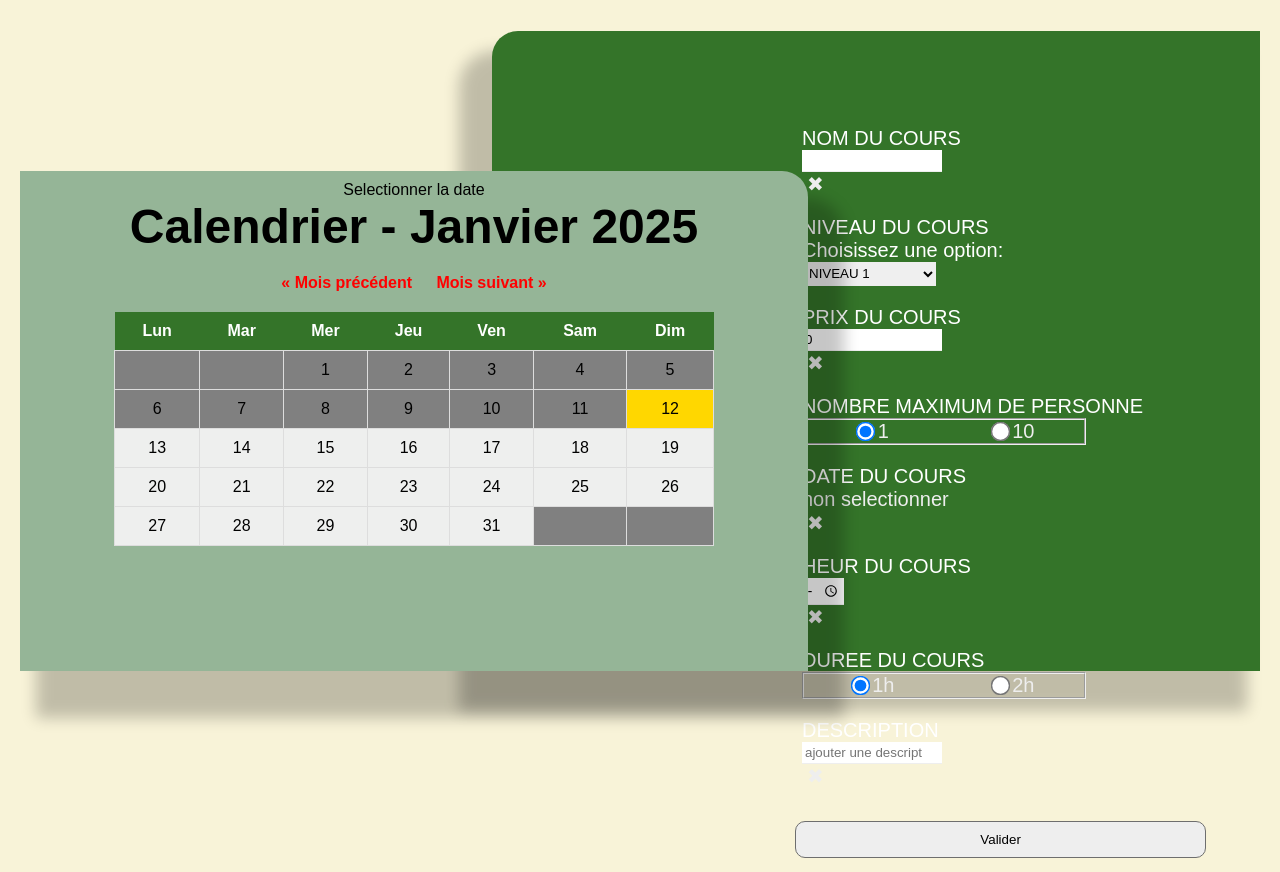
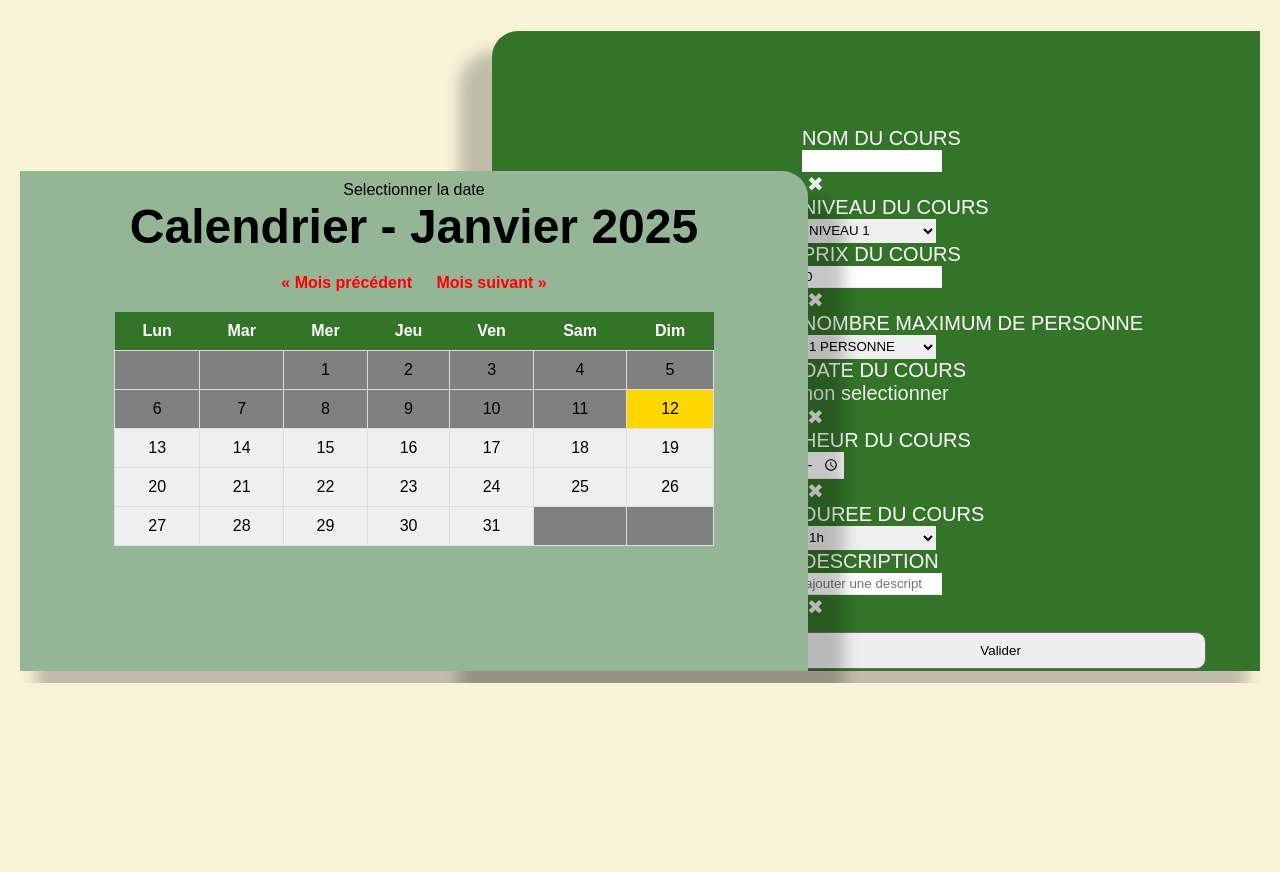
Before and after one commit to julian2bot/SAE_Poney, a PHP site: page /page/creationCours.php in a window 1280 px wide. Shown: the part 167-1039 px from the top of the page. After the commit the page ends 850 px from the top, so only its background shows below. Run offline with PHP 8.4, Linux system fonts and the light colour scheme; the visitor is signed in with stand-in values (Sample User, id 1); data that the repository does not hold is empty.

Commit message:
modification radiobutton en combobox

```diff
--- a/assets/script/jsCreationCours.js
+++ b/assets/script/jsCreationCours.js
@@ -1,6 +1,7 @@
 // Appel initial pour synchroniser la valeur par défaut
 document.addEventListener('DOMContentLoaded', () => {
     Combobox();
+    Comboboxpersonne();
 });
 
 function getDate(month,year){
@@ -57,3 +58,30 @@ function Combobox()
         inputField.value = combobox.value;
     });
 }
+
+function Comboboxpersonne()
+{
+    // Récupération des éléments
+    const combobox = document.getElementById('comboboxpersonne');
+    const inputField = document.getElementById('niveau');
+
+    // Événement lorsque l'utilisateur sélectionne une option
+    combobox.addEventListener('change', () => {
+        // Mettre à jour la valeur de l'input avec la valeur sélectionnée
+        inputField.value = combobox.value;
+    });
+}
+
+
+function comboboxduree()
+{
+    // Récupération des éléments
+    const combobox = document.getElementById('comboboxduree');
+    const inputField = document.getElementById('choixheure');
+
+    // Événement lorsque l'utilisateur sélectionne une option
+    combobox.addEventListener('change', () => {
+        // Mettre à jour la valeur de l'input avec la valeur sélectionnée
+        inputField.value = combobox.value;
+    });
+}
--- a/assets/style/creationCoursCss.css
+++ b/assets/style/creationCoursCss.css
@@ -96,7 +96,7 @@ form>section
   margin-left: 1em;
   display: flex;
   flex-direction: column;
-  margin-bottom: 1em;
+  margin-bottom: 0;
   width: 100%;
 }
 
--- a/page/creationCours.php
+++ b/page/creationCours.php
@@ -67,7 +67,6 @@ require_once "../utils/connexionBD.php";
                     <section>
                         <label>NIVEAU DU COURS</label>
                         <script src="../assets/script/jsCreationCours.js"></script>
-                        <label for="combobox">Choisissez une option:</label>
                         <select id="combobox" onchange="Combobox()" >
                             <option value=1 >NIVEAU 1</option>
                             <option value=2 >NIVEAU 2</option>
@@ -101,18 +100,17 @@ require_once "../utils/connexionBD.php";
                         </datalist>
                     </section>
 
+
+
                     <section>
                         <label>NOMBRE MAXIMUM DE PERSONNE</label>
-                        <fieldset>
-                            <div>
-                                <input type="radio" id="nbmax1" name="nbmax" value=1 checked />
-                                <label for="nbmax1">1</label>
-                            </div>
-                            <div>
-                                <input type="radio" id="nbmax10" name="nbmax" value=10 />
-                                <label for="choix2h">10</label>
-                            </div>
-                        </fieldset>
+                        <script src="../assets/script/jsCreationCours.js"></script>
+                        <select id="comboboxpersonne" onchange="Comboboxpersonne()" >
+                            <option value=1 checked>1 PERSONNE</option>
+                            <option value=10 >10 PERSONNE</option>
+                        </select>
+
+                        <input name="nbmax" id="niveau" type="int" value=1 hidden required />
                     </section>
 
                     <section>
@@ -128,19 +126,16 @@ require_once "../utils/connexionBD.php";
                         <span class="validity"></span>
                     </section>
 
+
                     <section>
                         <label>DUREE DU COURS</label>
-                        <fieldset>
-                            <div>
-                                <input type="radio" id="choix1h" name="choixheure" value=1 checked />
-                                <label for="choix1h">1h</label>
-                            </div>
-                            <div>
-                                <input type="radio" id="choix2h" name="choixheure" value=2 />
-                                <label for="choix2h">2h</label>
-                            </div>
-                        </fieldset>
+                        <script src="../assets/script/jsCreationCours.js"></script>
+                        <select id="comboboxduree" onchange="comboboxduree()" >
+                            <option value=1 checked>1h</option>
+                            <option value=2 >2h</option>
+                        </select>
 
+                        <input name="choixheure" id="choixheure" type="int" value=1 hidden required />
                     </section>
 
                     <section>
```
